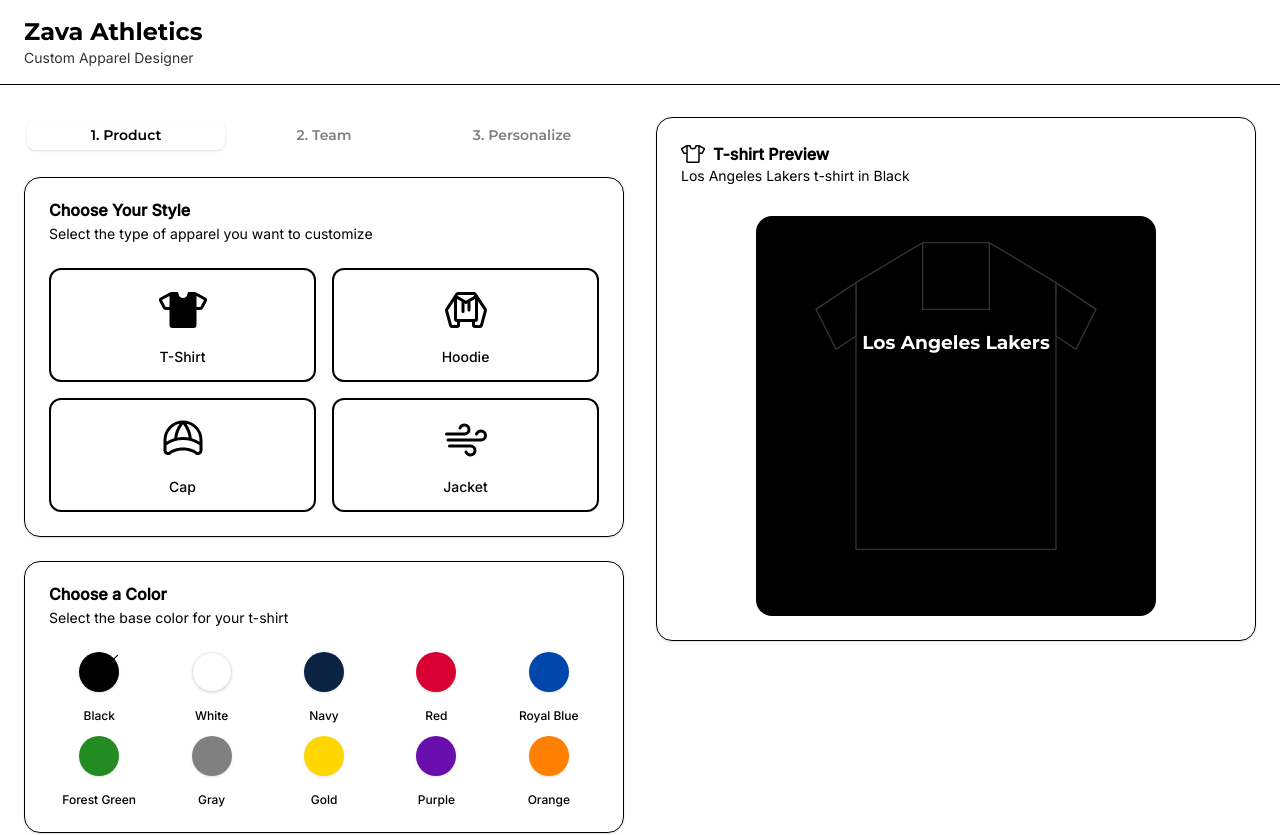
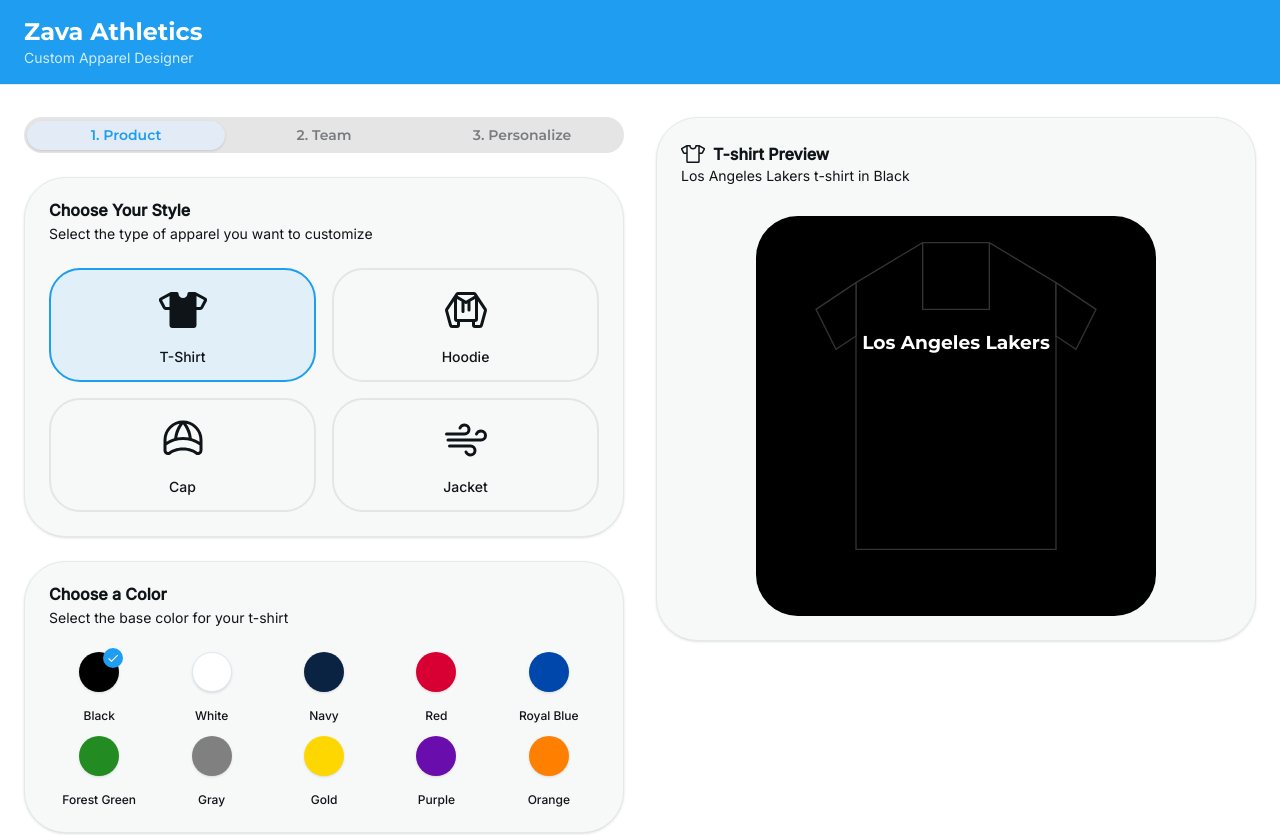
Before and after one commit to Damovisa/zava-custom-team-app, a React (Vite) app: page / in a window 1280 px wide. Shown: the top 835 px of the page. Built offline with nearby package versions, Linux system fonts and the light colour scheme.

Commit message:
Saved user edits

```diff
--- a/src/index.css
+++ b/src/index.css
@@ -9,38 +9,60 @@
 
 :root {
   /* Base colors */
-  --background: 0 0% 100%;
-  --foreground: 221 65% 15%;
+  --background: #ffffff;
+  --foreground: #0f1419;
 
-  --card: 210 20% 98%;
-  --card-foreground: 221 65% 15%;
+  --card: #f7f8f8;
+  --card-foreground: #0f1419;
 
-  --popover: 0 0% 100%;
-  --popover-foreground: 221 65% 15%;
+  --popover: #ffffff;
+  --popover-foreground: #0f1419;
 
   /* Action colors */
-  --primary: 221 75% 15%;
-  --primary-foreground: 0 0% 100%;
+  --primary: #1e9df1;
+  --primary-foreground: #ffffff;
 
-  --secondary: 347 100% 42%;
-  --secondary-foreground: 0 0% 100%;
+  --secondary: #0f1419;
+  --secondary-foreground: #ffffff;
 
-  --accent: 42 100% 50%;
-  --accent-foreground: 221 65% 15%;
+  --accent: #E3ECF6;
+  --accent-foreground: #1e9df1;
 
-  --destructive: 0 84.2% 60.2%;
-  --destructive-foreground: 0 0% 98%;
+  --destructive: #f4212e;
+  --destructive-foreground: #ffffff;
 
   /* Supporting UI colors */
-  --muted: 210 20% 94%;
-  --muted-foreground: 221 35% 35%;
+  --muted: #E5E5E6;
+  --muted-foreground: #0f1419;
 
-  --border: 220 13% 91%;
-  --input: 220 13% 91%;
-  --ring: 221 75% 15%;
+  --border: #e1eaef;
+  --input: #f7f9fa;
+  --ring: #1da1f2;
 
   /* Border radius */
-  --radius: 0.5rem;
+  --radius: 1.3rem;
+  --chart-1: #1e9df1;
+  --chart-2: #00b87a;
+  --chart-3: #f7b928;
+  --chart-4: #17bf63;
+  --chart-5: #e0245e;
+  --sidebar: #f7f8f8;
+  --sidebar-foreground: #0f1419;
+  --sidebar-primary: #1e9df1;
+  --sidebar-primary-foreground: #ffffff;
+  --sidebar-accent: #E3ECF6;
+  --sidebar-accent-foreground: #1e9df1;
+  --sidebar-border: #e1e8ed;
+  --sidebar-ring: #1da1f2;
+  --font-sans: Open Sans, sans-serif;
+  --font-serif: Georgia, serif;
+  --font-mono: Menlo, monospace;
+  --shadow-color: rgba(29,161,242,0.15);
+  --shadow-opacity: 0;
+  --shadow-blur: 0px;
+  --shadow-spread: 0px;
+  --shadow-offset-x: 0px;
+  --shadow-offset-y: 2px;
 }
 
 @theme {
```
